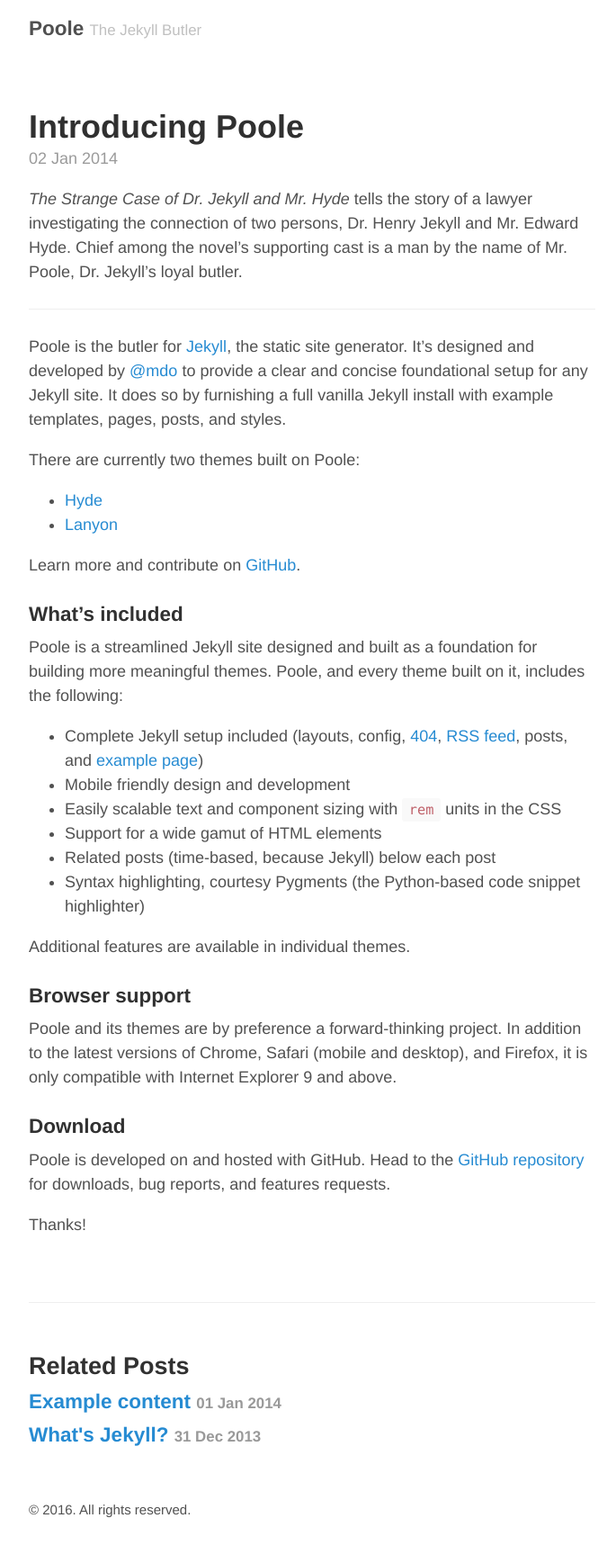
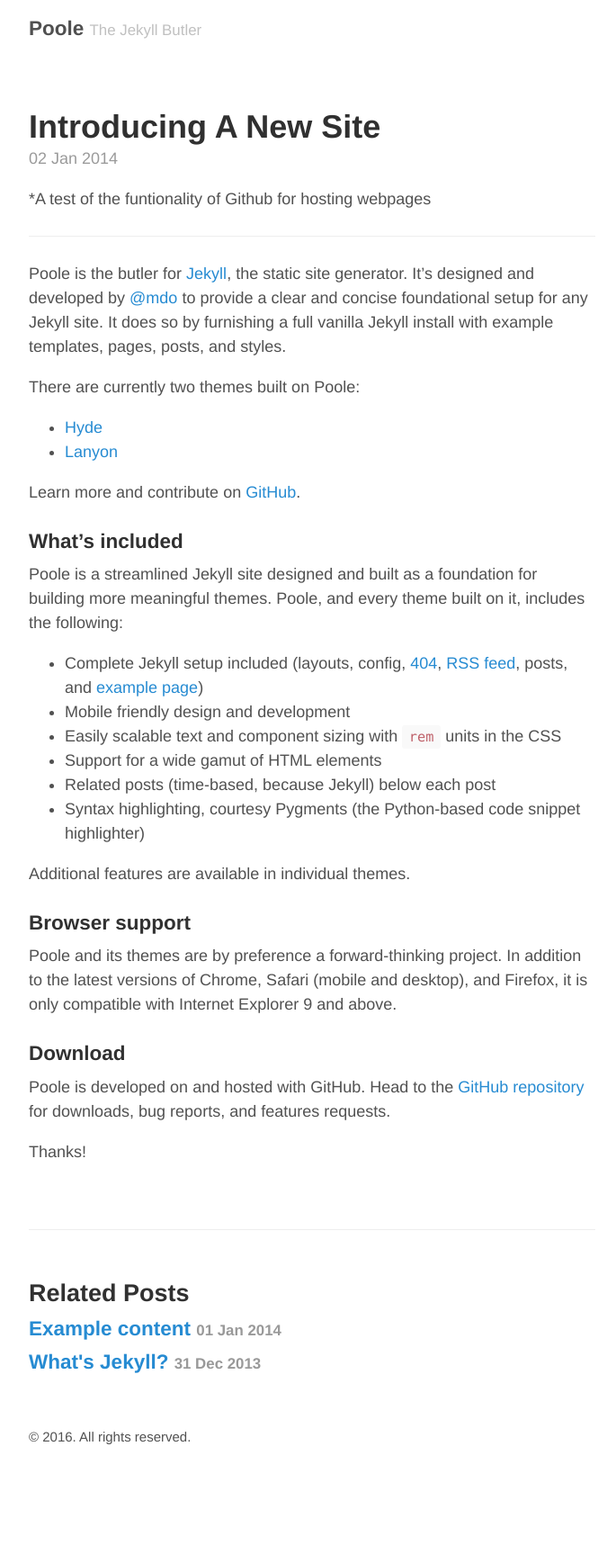
Before and after one commit to sirioq/sirioq.github.io, a Jekyll site: the page built from _posts/2014-01-02-introducing-poole.md, in a window 1280 px wide. Shown: the whole page at 90% size, without its empty margins (293-978 px from the left). Built offline with Jekyll 4.4.1, drawn with Linux system fonts in a browser that asks for light colours; after the commit the page ends 1646 px from its top, so only the background shows below that.

Commit message:
Update 2014-01-02-introducing-poole.md

```diff
--- a/_posts/2014-01-02-introducing-poole.md
+++ b/_posts/2014-01-02-introducing-poole.md
@@ -1,9 +1,9 @@
 ---
 layout: post
-title: Introducing Poole
+title: Introducing A New Site
 ---
 
-*The Strange Case of Dr. Jekyll and Mr. Hyde* tells the story of a lawyer investigating the connection of two persons, Dr. Henry Jekyll and Mr. Edward Hyde. Chief among the novel's supporting cast is a man by the name of Mr. Poole, Dr. Jekyll's loyal butler.
+*A test of the funtionality of Github for hosting webpages
 
 -----
 
```
